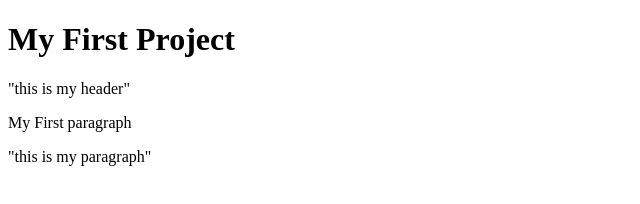
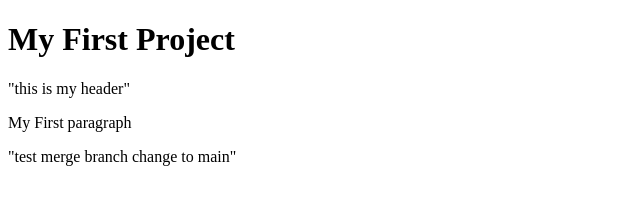
Before and after one commit to SmW2021/my-test-repo, a plain HTML site: page index.html in a window 1280 px wide. Shown: the whole page, without its empty margins (0-640 px from the left). Drawn offline with Linux system fonts and the light colour scheme.

Commit message:
Update index.html

```diff
--- a/index.html
+++ b/index.html
@@ -2,6 +2,6 @@
 <html>
     <body>
         <h1> My First Project</h1> "this is my header"
-        <p> My First paragraph</p> "this is my paragraph"
+        <p> My First paragraph</p> "test merge branch change to main"
     </body>
 </html>
```
